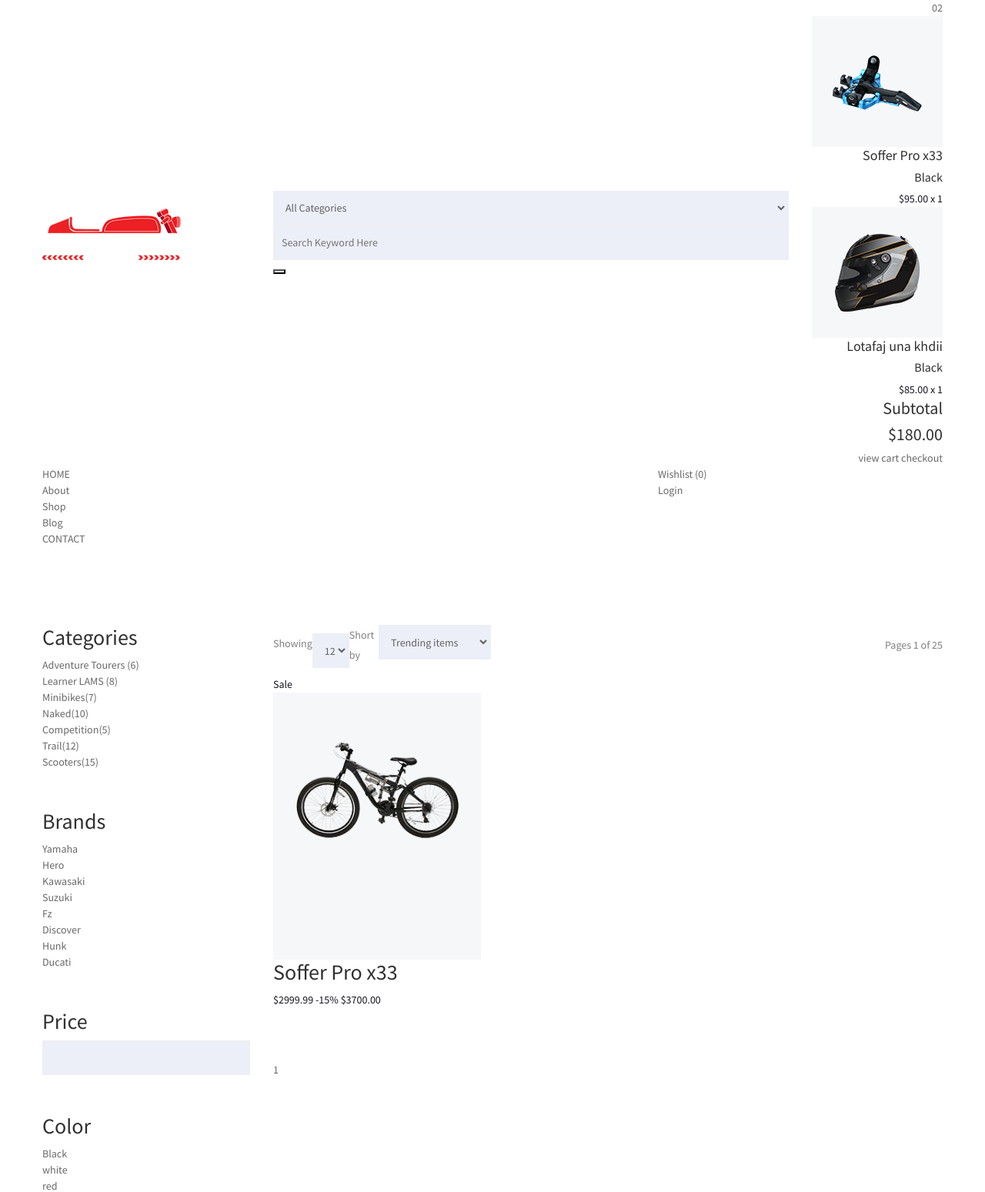
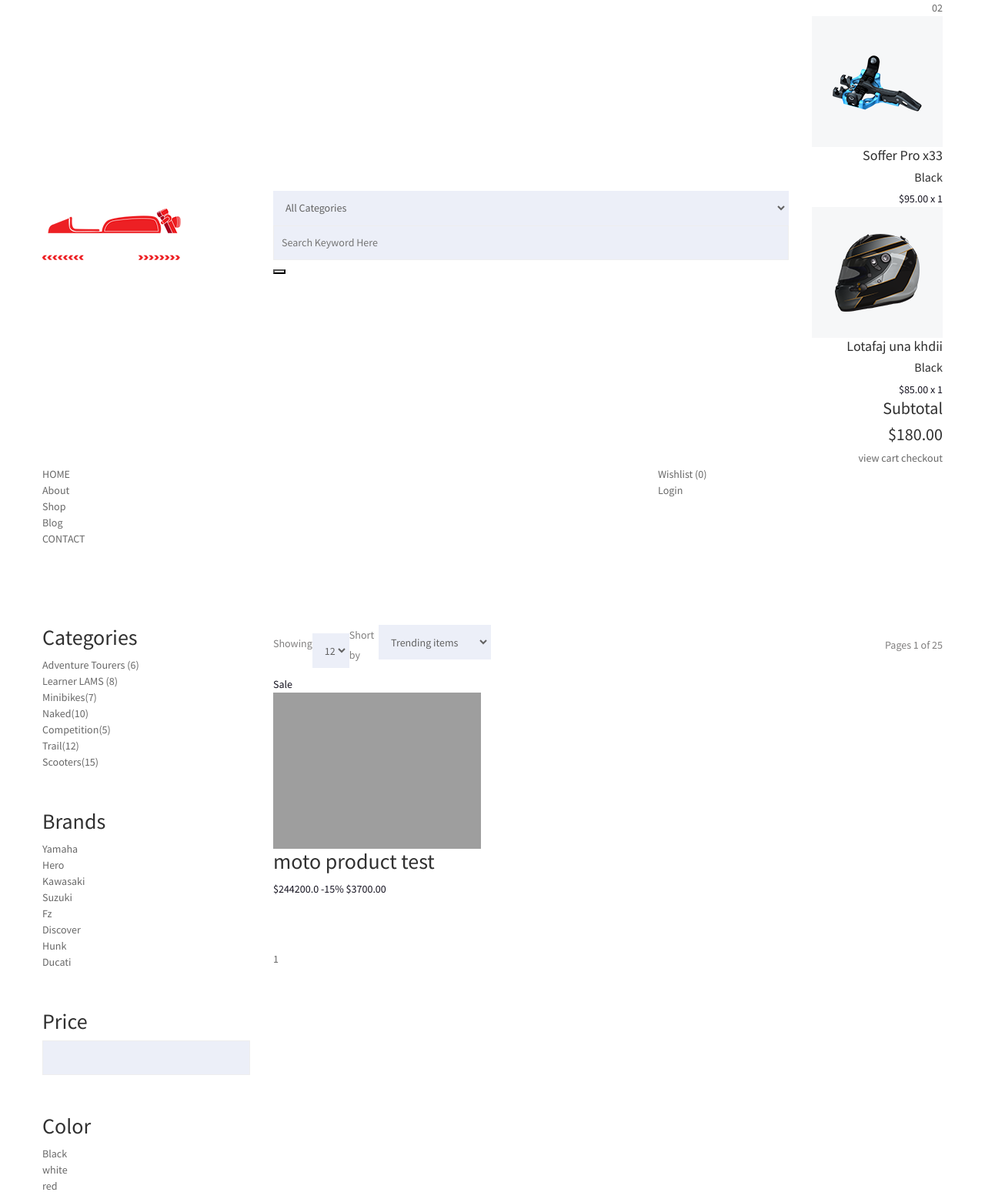
Before and after one commit to simofane4/Starterkit, a Django app: page /shop/shop in a window 1280 px wide. Shown: the top 1549 px of the page at 77% size. Run offline with Django 3.2, Linux system fonts and the light colour scheme; data comes from the database, SQL or seed files in the repository; style sheets or scripts are compiled from the project's sources; parts of the project's set-up code (start-up, migrations or seed data) failed here and were passed over; some libraries are stand-ins or nearby versions; grey boxes are pictures that could not be loaded.

Commit message:
last befor send

```diff
--- a/ecommerce/urls.py
+++ b/ecommerce/urls.py
@@ -4,6 +4,7 @@ from ecommerce import views
 urlpatterns=[
     # About us
     path('shop', views.ProductListView.as_view(),name='shop'),
+    path('product/<int:pk>', views.ProductDetailView.as_view(),name='product-detail'),
 
 
 
--- a/ecommerce/views.py
+++ b/ecommerce/views.py
@@ -1,5 +1,5 @@
 from django.views import View
-from django.views.generic import ListView
+from django.views.generic import ListView,DetailView
 from core.models import *
 from core.forms import RegisterForm, RegisterFormUpdate, AddAddress
 from django.contrib import messages
@@ -33,6 +33,14 @@ class ProductListView(ListView):
 
         #context["now"] = timezone.now()
         return context
+
+class ProductDetailView(DetailView):
+    model = Product
+    template_name = 'blog/pages/product-details.html'
+    def get_context_data(self, **kwargs):
+        context = super().get_context_data(**kwargs)
+        return context
+
 
 
 def index(request):
--- a/templates/blog/pages/shop.html
+++ b/templates/blog/pages/shop.html
@@ -151,7 +151,7 @@
                                             <div class="single__product">
                                                 <span class="pro_badge">Sale</span>
                                                 <div class="produc_thumb">
-                                                <a href="#"><img src="{% static 'blog/img/product/home2/4.png' %}" alt=""></a>
+                                                    <a href="{% url 'product-detail' product.id %}"><img src="{{product.thumbnail.url}}" alt=""></a>
                                                 </div>
                                                 <div class="product_hover">
                                                     <div class="product_action">
@@ -160,9 +160,9 @@
                                                         <a href="#" title="Compare"><i class="zmdi zmdi-refresh-alt"></i></a>
                                                     </div>
                                                     <div class="product__desc">
-                                                    <h3><a href="product-details.html">Soffer Pro x33</a></h3>
+                                                        <h3><a href="product-details.html"> {{product.name}} </a></h3>
                                                         <div class="price_amount">
-                                                        <span class="current_price">$2999.99</span>
+                                                            <span class="current_price">${{product.price_including_vat}}</span>
                                                             <span class="discount_price">-15%</span>
                                                             <span class="old_price">$3700.00</span>
                                                         </div>
```
Also changed, not shown: templates/blog/pages/product-details.html (+13 -8 lines). Lines whose indentation alone changed are shown as unchanged.
